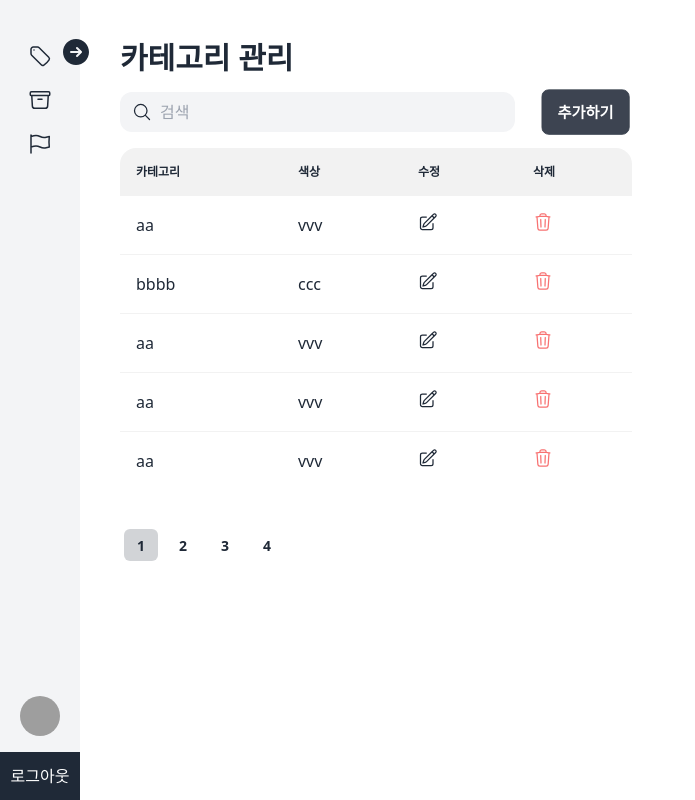
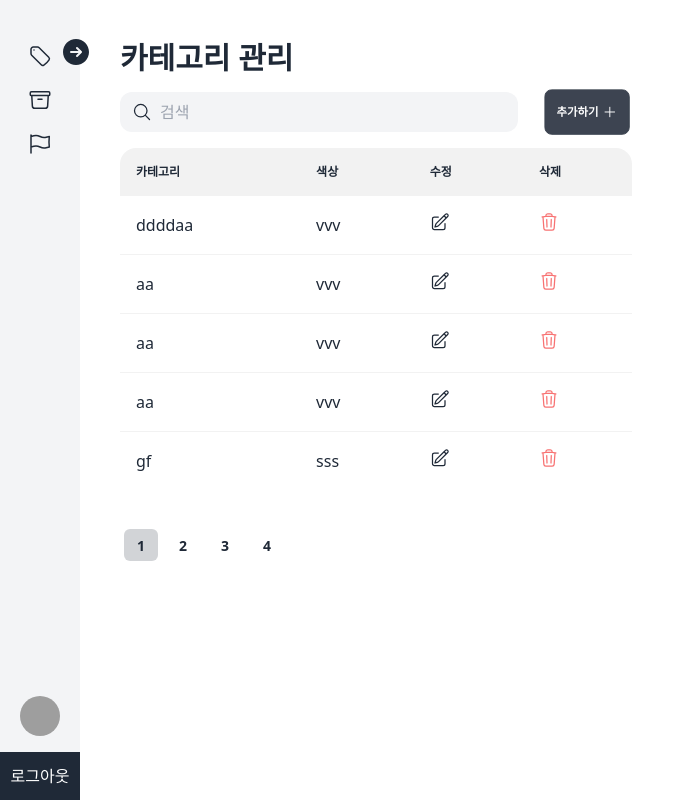
Before and after one commit to minjidev/devgram-frontend, a React (Vite) app: page /admin/categories in a window 1280 px wide. Shown: the whole page, without its empty margins (0-695 px from the left). Built offline with nearby package versions, Linux system fonts and the light colour scheme; data requests are answered from the project's data file; grey boxes are pictures that could not be loaded.

Commit message:
Make Table and SearchBar components reusable

```diff
--- a/json-server/db.json
+++ b/json-server/db.json
@@ -18,17 +18,7 @@
   },
   "category": [
     {
-      "name": "aa",
-      "color": "vvv",
-      "id": 5
-    },
-    {
-      "name": "bbbb",
-      "color": "ccc",
-      "id": 6
-    },
-    {
-      "name": "aa",
+      "name": "ddddaa",
       "color": "vvv",
       "id": 7
     },
@@ -111,6 +101,16 @@
       "name": "new",
       "color": "newcolor",
       "id": 23
+    },
+    {
+      "name": "ggg",
+      "color": "ggg",
+      "id": 24
+    },
+    {
+      "name": "dd",
+      "color": "ddddd",
+      "id": 25
     }
   ]
 }
--- a/src/components/Admin/EditableRow.jsx
+++ b/src/components/Admin/EditableRow.jsx
@@ -1,15 +1,16 @@
 import React, { useState } from "react";
 import { useEditCategoryData } from "@hooks/useCategoriesData";
 import { CheckIcon, XMarkIcon } from "@heroicons/react/24/outline";
+import { TextInput } from "@style";
 
-function EditableRow({ data, onEditClick }) {
+function EditableRow({ data, columns, handleEditClick }) {
     const { mutate } = useEditCategoryData();
     const [editedData, setEditedData] = useState({
         id: data.id,
-        category: data.name,
-        color: data.color,
+        name: data.name || "",
+        color: data.color || "",
     });
-
+    console.log("editedData: ", editedData);
     const getInputData = (e) => {
         const newData = { ...editedData };
         newData[e.target.id] = e.target.value;
@@ -17,38 +18,28 @@ function EditableRow({ data, onEditClick }) {
     };
 
     const handleEdit = () => {
-        mutate({ id: data.id, editedData: editedData });
-        onEditClick(-1);
+        mutate({ id: editedData.id, editedData: editedData });
+        handleEditClick(-1);
     };
 
     const handleCancel = () => {
-        onEditClick(-1);
+        handleEditClick(-1);
     };
 
     return (
         <tr>
-            <td>
-                <input
-                    type="text"
-                    id="category"
-                    name="category"
-                    placeholder="카테고리 입력"
-                    className="h-10 text-thin text-sm border rounded w-full p-3 mt-2 outfocus:outline-0 focus:outline-gray-300"
-                    onChange={(e) => getInputData(e)}
-                    value={editedData.category}
-                />
-            </td>
-            <td>
-                <input
-                    type="text"
-                    id="color"
-                    name="color"
-                    placeholder="색상 입력"
-                    className="h-10 text-thin text-sm border rounded w-full p-3 mt-2 outfocus:outline-0 focus:outline-gray-300"
-                    onChange={(e) => getInputData(e)}
-                    value={editedData.color}
-                />
-            </td>
+            {columns.map((col, index) => (
+                <td key={index}>
+                    <TextInput
+                        type="text"
+                        id={col.field}
+                        name={col.header}
+                        placeholder={`${col.header} 입력`}
+                        onChange={(e) => getInputData(e)}
+                        value={editedData[col.field]}
+                    />
+                </td>
+            ))}
             <td>
                 <button
                     type="button"
--- a/src/components/Admin/ReadOnlyRow.jsx
+++ b/src/components/Admin/ReadOnlyRow.jsx
@@ -2,18 +2,20 @@ import React from "react";
 import { PencilSquareIcon, TrashIcon } from "@heroicons/react/24/outline";
 import { useDeletecategoryData } from "@hooks/useCategoriesData";
 
-function ReadOnlyRow({ data, handleEdit }) {
+function ReadOnlyRow({ data, columns, handleEditClick }) {
     const { mutate } = useDeletecategoryData();
     const handleDelete = (id) => {
-        console.log("data.id : ", data.id);
         mutate({ id: id });
     };
     return (
         <tr key={data.id}>
-            <td>{data.name}</td>
-            <td>{data.color}</td>
+            {/* <td>{data.name}</td>
+            <td>{data.color}</td> */}
+            {columns.map((col, index) => (
+                <td key={index}>{data[col.field]}</td>
+            ))}
             <td>
-                <button type="button" onClick={() => handleEdit(data)}>
+                <button type="button" onClick={() => handleEditClick(data)}>
                     <PencilSquareIcon className="w-5 h-5 hover:text-gray-500" />
                 </button>
             </td>
--- /dev/null
+++ b/src/components/Admin/SearchBar.jsx
@@ -0,0 +1,19 @@
+import React from "react";
+import { MagnifyingGlassIcon } from "@heroicons/react/24/outline";
+import { SearchInput } from "@style";
+
+function SearchBar({ setQuery }) {
+    return (
+        <div className="relative w-full mr-6 flex items-center">
+            <MagnifyingGlassIcon className="h-5 w-5 absolute ml-3 pointer-events-none" />
+            <SearchInput
+                type="search"
+                placeholder="검색"
+                autoComplete="off"
+                onChange={(e) => setQuery(e.target.value)}
+            />
+        </div>
+    );
+}
+
+export default SearchBar;
--- /dev/null
+++ b/src/components/Admin/Table.jsx
@@ -0,0 +1,46 @@
+import React, { useState, Fragment } from "react";
+import { TableContainer } from "@style";
+import ReadOnlyRow from "@components/Admin/ReadOnlyRow";
+import EditableRow from "@components/Admin/EditableRow";
+
+function Table({ currentData, columns }) {
+    const [editID, setEditID] = useState(null);
+    const handleEditClick = (data) => {
+        setEditID(data.id);
+    };
+
+    return (
+        <TableContainer>
+            <thead>
+                <tr>
+                    {columns.map((col, index) => (
+                        <th key={index}>{col.header}</th>
+                    ))}
+                    <th>수정</th>
+                    <th>{editID > 0 ? "취소" : "삭제"}</th>
+                </tr>
+            </thead>
+            <tbody>
+                {currentData.map((data) => (
+                    <Fragment key={data.id}>
+                        {editID === data.id ? (
+                            <EditableRow
+                                data={data}
+                                columns={columns}
+                                handleEditClick={handleEditClick}
+                            />
+                        ) : (
+                            <ReadOnlyRow
+                                data={data}
+                                columns={columns}
+                                handleEditClick={handleEditClick}
+                            />
+                        )}
+                    </Fragment>
+                ))}
+            </tbody>
+        </TableContainer>
+    );
+}
+
+export default Table;
--- a/src/hooks/useCategoriesData.js
+++ b/src/hooks/useCategoriesData.js
@@ -16,7 +16,7 @@ const addCategory = (data) => {
 // 카테고리 put : 수정할 내용만 보내기
 const updateCategory = ({ id, editedData }) => {
     return axios.put(`${API_URL}/${id}`, {
-        name: editedData.category,
+        name: editedData.name,
         color: editedData.color,
     });
 };
--- a/src/pages/Admin/AdminManageCategories.jsx
+++ b/src/pages/Admin/AdminManageCategories.jsx
@@ -1,11 +1,11 @@
-import React, { Fragment, useEffect, useState } from "react";
-import { MagnifyingGlassIcon, PlusIcon } from "@heroicons/react/24/outline";
+import React, { useState } from "react";
+import { PlusIcon } from "@heroicons/react/24/outline";
 import AddModal from "@components/Admin/AddModal";
-import ReadOnlyRow from "@components/Admin/ReadOnlyRow";
-import EditableRow from "@components/Admin/EditableRow";
 import Pagination from "@components/Admin/Pagination";
+import Table from "@components/Admin/Table";
+import SearchBar from "@components/Admin/SearchBar";
 import { useCategoriesData } from "@hooks/useCategoriesData";
-import { SearchContainer, Input, Table } from "@style";
+import { SearchContainer } from "@style";
 
 function AdminManageCategories() {
     const [query, setQuery] = useState("");
@@ -16,8 +16,13 @@ function AdminManageCategories() {
     const [itemsPerPage, setItemsPerPage] = useState(5);
     const lastIndex = currentPage * itemsPerPage;
     const firstIndex = lastIndex - itemsPerPage;
-    const [editID, setEditID] = useState(null);
+    // const [editID, setEditID] = useState(null);
     const { data, isLoading, error } = useCategoriesData();
+    const columns = [
+        { field: "name", header: "카테고리" },
+        { field: "color", header: "색상" },
+    ];
+
     if (isLoading) return <h2>Loading...</h2>; // skeleton으로 변경
     if (error) return <h2>{error.message}</h2>;
 
@@ -25,12 +30,16 @@ function AdminManageCategories() {
         data = data?.filter((cat) => {
             if (query === "") {
                 return cat;
-            } else if (
+            }
+
+            if (
                 (korPattern.test(query) && cat.name.includes(query)) ||
                 cat.color.includes(query)
             ) {
                 return cat;
-            } else if (
+            }
+
+            if (
                 (engPattern.test(query) &&
                     cat.name.toLowerCase().includes(query.toLowerCase())) ||
                 cat.color.toLowerCase().includes(query.toLowerCase())
@@ -41,85 +50,34 @@ function AdminManageCategories() {
         return data;
     };
 
-    const currentCategoriesData = filterComponent(data).slice(
-        firstIndex,
-        lastIndex
-    );
-
-    const handleEdit = (data) => {
-        setEditID(data.id);
-    };
+    const currentData = filterComponent(data).slice(firstIndex, lastIndex);
 
     return (
         <div>
             <h1 className="text-3xl font-bold mb-3">카테고리 관리</h1>
             <SearchContainer>
                 {/* 서치바 */}
-                <div className="relative w-full mr-6 flex items-center">
-                    <MagnifyingGlassIcon className="h-5 w-5 absolute ml-3 pointer-events-none" />
-                    <Input
-                        type="search"
-                        placeholder="검색"
-                        autoComplete="off"
-                        onChange={(e) => setQuery(e.target.value)}
-                    />
-                </div>
+                <SearchBar setQuery={setQuery} />
                 {/* 추가 버튼 */}
                 <button
-                    className="hidden sm:block btn cursor-pointer text-white text-base"
+                    className="hidden sm:block btn cursor-pointer text-white text-base p-3"
                     onClick={() => setShowModal(true)}
                 >
-                    추가하기
+                    <span className="flex items-center justify-between text-xs">
+                        추가하기
+                        <PlusIcon className="w-4 h-4 ml-1 text-white" />
+                    </span>
                 </button>
                 <button
                     className="btn btn-square btn-xs sm:hidden"
                     onClick={() => setShowModal(true)}
                 >
-                    <svg
-                        xmlns="http://www.w3.org/2000/svg"
-                        fill="none"
-                        viewBox="0 0 24 24"
-                        strokeWidth={1.5}
-                        stroke="currentColor"
-                        className="w-6 h-6"
-                    >
-                        <path
-                            strokeLinecap="round"
-                            strokeLinejoin="round"
-                            d="M12 4.5v15m7.5-7.5h-15"
-                        />
-                    </svg>
+                    <PlusIcon className="w-5 h-5" />
                 </button>
             </SearchContainer>
             {/* 테이블 */}
             <form className="overflow-auto">
-                <Table>
-                    <thead>
-                        <tr>
-                            <th>카테고리</th>
-                            <th>색상</th>
-                            <th>수정</th>
-                            <th>{editID > 0 ? "취소" : "삭제"}</th>
-                        </tr>
-                    </thead>
-                    <tbody>
-                        {currentCategoriesData.map((data) => (
-                            <Fragment key={data.id}>
-                                {editID === data.id ? (
-                                    <EditableRow
-                                        data={data}
-                                        handleEdit={handleEdit}
-                                    />
-                                ) : (
-                                    <ReadOnlyRow
-                                        data={data}
-                                        handleEdit={handleEdit}
-                                    />
-                                )}
-                            </Fragment>
-                        ))}
-                    </tbody>
-                </Table>
+                <Table currentData={currentData} columns={columns} />
             </form>
             <Pagination
                 totalPosts={data.length}
--- a/src/style.js
+++ b/src/style.js
@@ -10,7 +10,7 @@ text-normal
 focus-within:text-gray-800
 `;
 
-export const Input = tw.input`
+export const SearchInput = tw.input`
     bg-gray-100
     p-3
     pl-10
@@ -25,7 +25,7 @@ export const Input = tw.input`
     outfocus:outline-0 focus:outline-gray-300
 `;
 
-export const Table = tw.table`
+export const TableContainer = tw.table`
     table
     table-auto
     w-full
@@ -34,3 +34,16 @@ export const Table = tw.table`
     text-base
     font-normal
 `;
+
+export const TextInput = tw.input`
+    h-10
+    text-thin
+    text-sm
+    border
+    rounded
+    w-full
+    p-3
+    mt-2
+    outfocus:outline-0
+    focus:outline-gray-300
+`;
```
